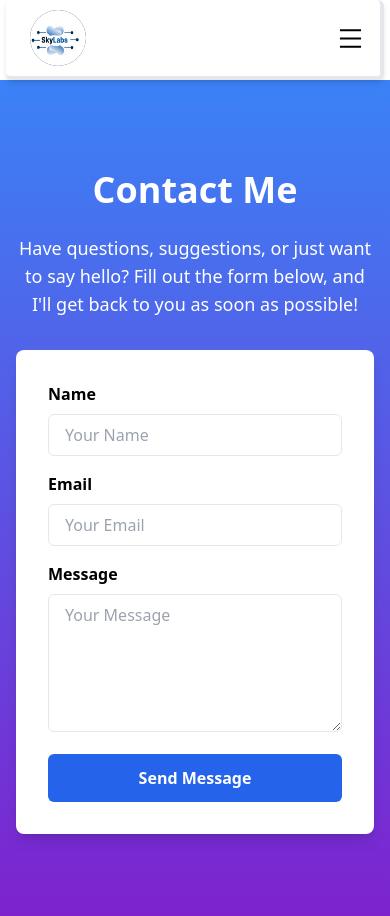
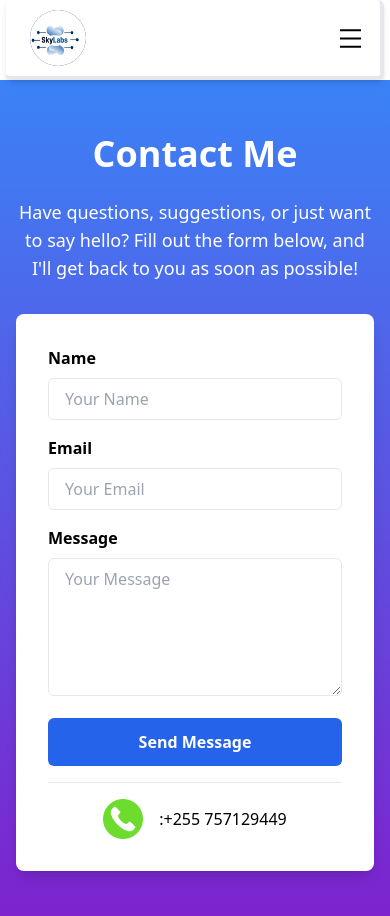
Before and after one commit to marandu3/PORTIFOLIO, a React (Vite) app: page /contact in a window 390 px wide. Shown: the top 916 px of the page. Built offline with nearby package versions, Linux system fonts and the light colour scheme.

Commit message:
adding phone number

```diff
--- a/src/components/Contacts.jsx
+++ b/src/components/Contacts.jsx
@@ -1,5 +1,6 @@
 import React, { useRef } from "react";
 import emailjs from "@emailjs/browser";
+import phone from "../assets/phone.png";
 
 function Contacts() {
   const form = useRef();
@@ -24,7 +25,8 @@ function Contacts() {
   };
 
   return (
-    <div className="flex flex-col items-center justify-center w-full min-h-screen bg-gradient-to-b from-blue-500 to-purple-700 text-white px-4 py-8">
+    <div>
+        <div className=" flex flex-col items-center justify-center w-full min-h-screen bg-gradient-to-b from-blue-500 to-purple-700 text-white px-4 py-8">
       <h1 className="text-4xl font-bold mb-6">Contact Me</h1>
       <p className="text-lg text-center mb-8">
         Have questions, suggestions, or just want to say hello? Fill out the form below, and I'll get back to you as soon as possible!
@@ -76,9 +78,16 @@ function Contacts() {
           >
             Send Message
           </button>
+          <hr></hr>
+          <p className="flex justify-center gap-4" >
+            <img src={phone} className="w-10 h-10" alt="phone call"/>
+            <p className="translate-y-2">:+255 757129449</p>
+          </p>
         </form>
       </div>
     </div>
+    </div>
+
   );
 }
 
```
Also changed, not shown: src/assets/phone.png (added).
